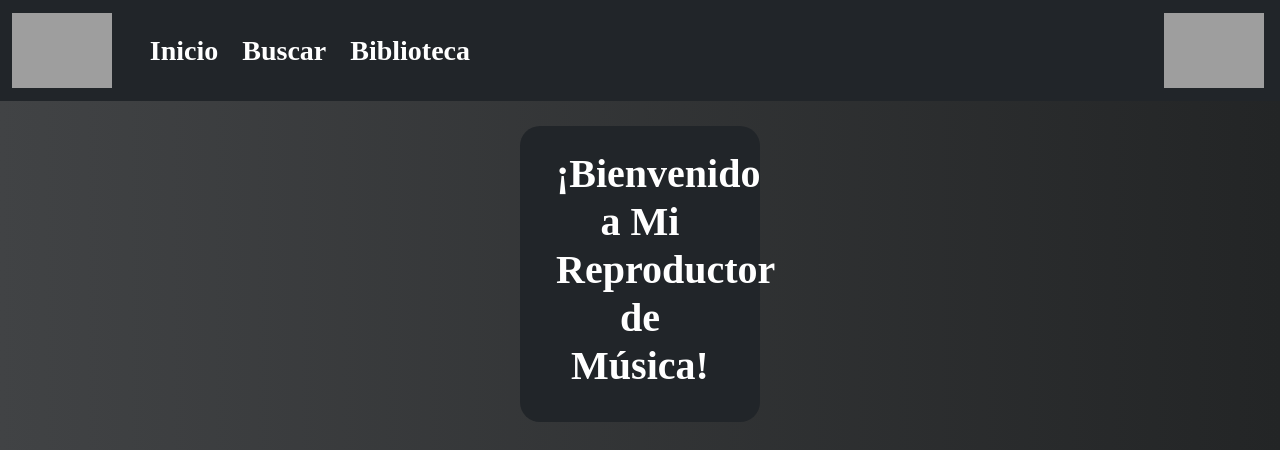
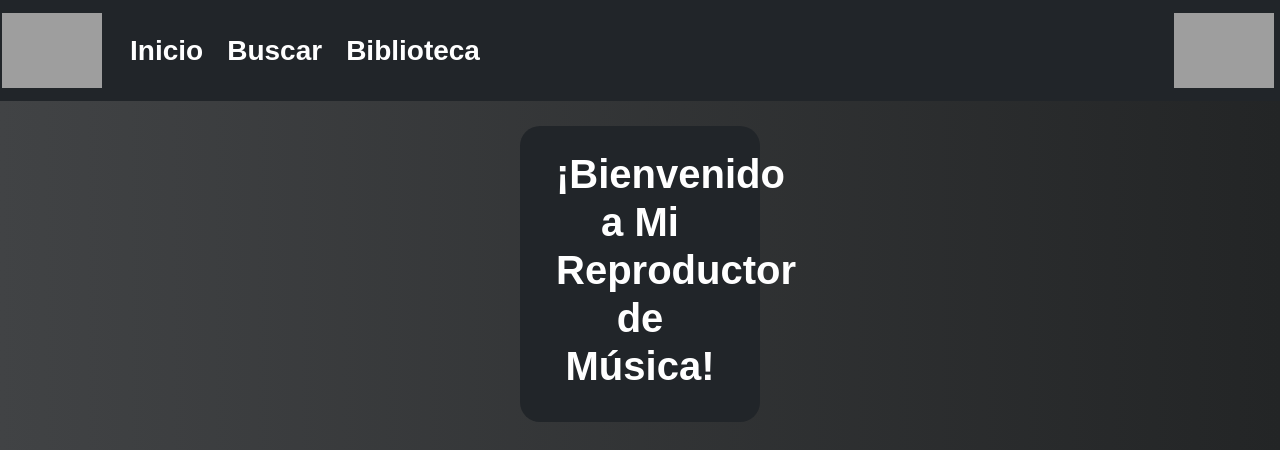
Before and after one commit to andresfr1409/Music-Player-App, a Flask app: page / in a window 1280 px wide. Shown: the top 450 px of the page. Run offline with Flask 3, Linux system fonts and the light colour scheme; some libraries are stand-ins or nearby versions; grey boxes are pictures that could not be loaded.

Commit message:
se cambia la estilizacion del texto

```diff
--- a/static/styles.css
+++ b/static/styles.css
@@ -10,7 +10,7 @@
 -webkit-border-radius: 10px;
 border-radius: 10px;
 background-color: #273035;
-font-family: "Aharoni";
+font-family: "Arial";
 color: #ffffff;
 font-size: 20px;
 box-shadow: 0 0 8px rgb(149, 223, 174);
@@ -64,7 +64,7 @@
 
 h1{
     text-align: center;
-    font-family: "Aharoni";
+    font-family: "Arial";
     font-weight: bold;
     color: #ffffff;
 }
@@ -76,7 +76,7 @@
     padding-bottom: 90px; /* Alto del footer */
     font-size: 23px;
     font-weight: bold;
-    font-family: "Verdana";
+    font-family: "Arial";
 }
 
 input[type="search"] {
@@ -92,14 +92,14 @@
     font-weight: bold;
     margin-right: 600px;
     color: rgb(130, 255, 172);
-    font-family: "Aharoni";
+    font-family: "Arial";
 }
 
 button[type="submit"]:hover{
     background-color: rgb(130, 255, 172);
     color: #000000;
     border-color: rgb(130, 255, 172);
-    font-family: "Aharoni";
+    font-family: "Arial";
 }
 
 .controls{
@@ -117,7 +117,7 @@
 
 .nav-item {
     font-size: 28px;
-    font-family: "Aharoni";
+    font-family: "Arial";
 }
 
 .nav-link{
@@ -142,7 +142,7 @@
 
 .carousel-caption{
     color: rgb(255, 220, 220);
-    font-family: "Verdana";
+    font-family: "Arial";
     font-weight: normal;
 }
 
```
